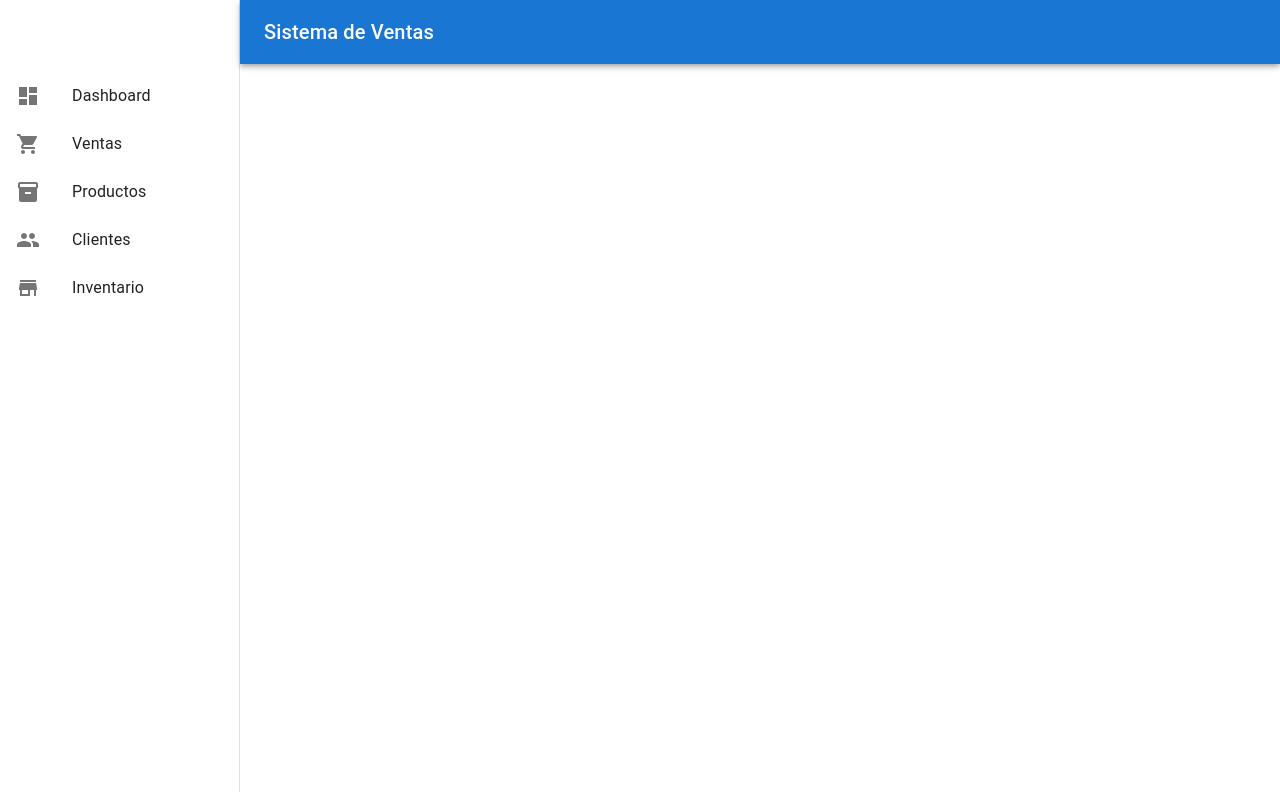
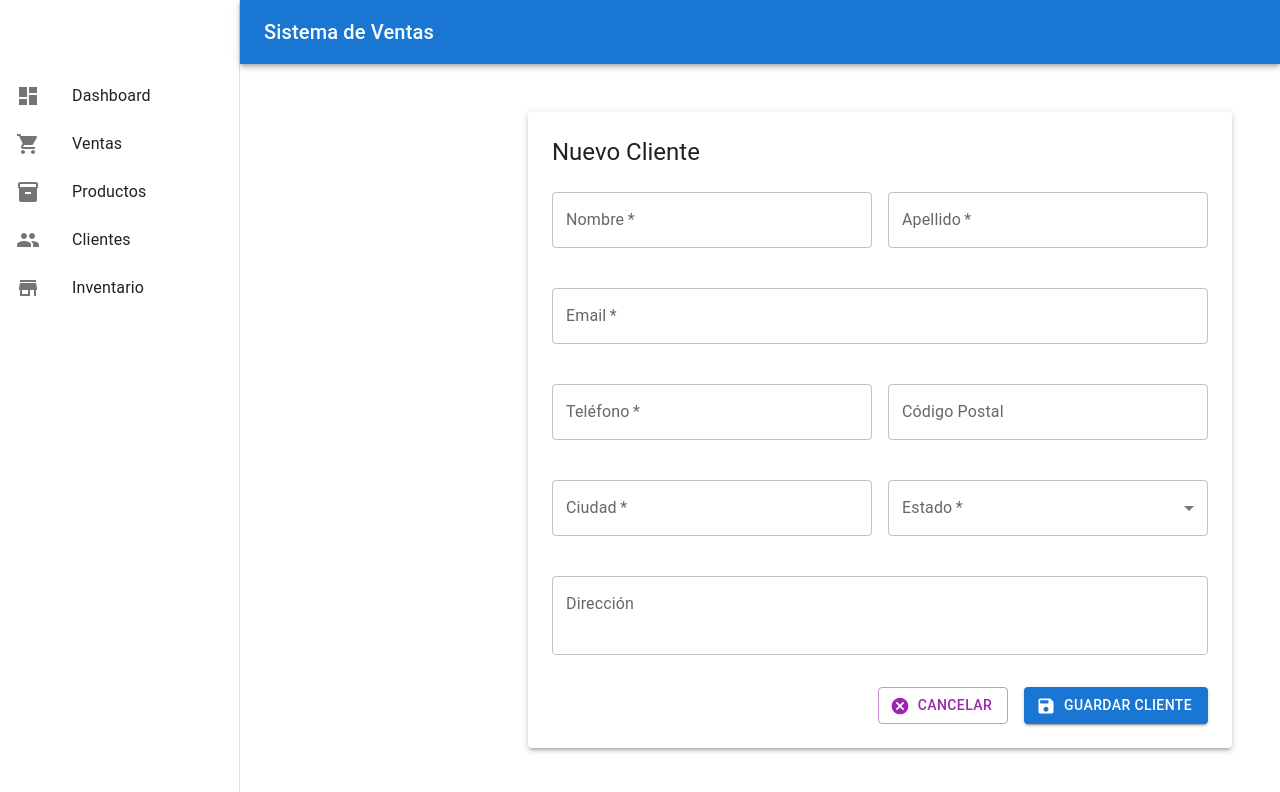
Before and after one commit to Norbey32/SistemaVentasFrontend, a React (Create React App) app: page /clientes/crear in a window 1280 px wide. Shown: the top 792 px of the page. Built offline with nearby package versions, Linux system fonts and the light colour scheme.

Commit message:
Formulario para crear clientes

```diff
--- a/src/App.tsx
+++ b/src/App.tsx
@@ -4,6 +4,8 @@ import DashboardPage from './pages/DashboardPage';
 import VentasPage from './pages/VentasPage';
 import ProductosPage from './pages/ProductosPage';
 import ClientesPage from './pages/ClientesPage';
+import ClienteForm from './components/Clientes/ClienteForm';
+import ClienteFormUpdate from './components/Clientes/ClienteFormUpdate';
 import InventarioPage from './pages/InventarioPage';
 import Layout from './components/Layout/Layout';
 
@@ -16,6 +18,8 @@ function App() {
           <Route path="/ventas" element={<VentasPage />} />
           <Route path="/productos" element={<ProductosPage />} />
           <Route path="/clientes" element={<ClientesPage />} />
+          <Route path="/clientes/crear" element={<ClienteForm />} />
+          <Route path="/clientes/editar/:id" element={<ClienteFormUpdate />} />
           <Route path="/inventario" element={<InventarioPage />} />
         </Routes>
       </Layout>
--- a/src/api/clientesApi.ts
+++ b/src/api/clientesApi.ts
@@ -43,5 +43,15 @@ export const deleteCliente = async (id: number): Promise<void> => {
   }
 };
 
+export const getCliente = async (id: number): Promise<Cliente> => {
+  try {
+    const response = await axios.get<Cliente>(`${API_URL}/${id}`);
+    return response.data;
+  } catch (error) {
+    console.error(`Error fetching cliente ${id}:`, error);
+    throw error;
+  }
+};
+
 // Exportación vacía para resolver el error de isolatedModules
 export {};
--- a/src/components/Clientes/ClienteForm.tsx
+++ b/src/components/Clientes/ClienteForm.tsx
@@ -1,10 +1,266 @@
+// src/components/ClienteForm.tsx
+import React, { useState } from 'react';
+import { useNavigate } from 'react-router-dom';
+import { createCliente } from '../../api/clientesApi';
+import { CreateClienteDTO } from '../../types/types';
+import {
+  Box,
+  Button,
+  TextField,
+  Paper,
+  Typography,
+  FormControl,
+  InputLabel,
+  MenuItem,
+  Select
+} from '@mui/material';
+import { Save, Cancel } from '@mui/icons-material';
+
 const ClienteForm = () => {
+  const navigate = useNavigate();
+  const [cliente, setCliente] = useState<CreateClienteDTO>({
+    nombre: '',
+    apellido: '',
+    email: '',
+    telefono: '',
+    ciudad: '',
+    estado: '',
+    codigo_postal: '',
+    fecha_registro: new Date().toISOString().split('T')[0]
+  });
+
+  const [errors, setErrors] = useState<Record<string, string>>({});
+
+  const handleChange = (e: React.ChangeEvent<HTMLInputElement | HTMLTextAreaElement>) => {
+    const { name, value } = e.target;
+    setCliente(prev => ({
+      ...prev,
+      [name]: value
+    }));
+    // Limpiar error cuando el usuario escribe
+    if (errors[name]) {
+      setErrors(prev => ({ ...prev, [name]: '' }));
+    }
+  };
+
+  const validateForm = () => {
+    const newErrors: Record<string, string> = {};
+    if (!cliente.nombre) newErrors.nombre = 'Nombre es requerido';
+    if (!cliente.apellido) newErrors.apellido = 'Apellido es requerido';
+    if (!cliente.email) {
+      newErrors.email = 'Email es requerido';
+    } else if (!/^\S+@\S+\.\S+$/.test(cliente.email)) {
+      newErrors.email = 'Email no válido';
+    }
+    if (!cliente.telefono) newErrors.telefono = 'Teléfono es requerido';
+    if (!cliente.ciudad) newErrors.ciudad = 'Ciudad es requerida';
+    if (!cliente.estado) newErrors.estado = 'Estado es requerido';
+
+    setErrors(newErrors);
+    return Object.keys(newErrors).length === 0;
+  };
+
+  const handleSubmit = async (e: React.FormEvent) => {
+    e.preventDefault();
+    if (!validateForm()) return;
+
+    try {
+      await createCliente(cliente);
+      navigate('/clientes');
+    } catch (error) {
+      console.error('Error al crear cliente:', error);
+      setErrors(prev => ({
+        ...prev,
+        general: 'Error al guardar el cliente. Por favor intente nuevamente.'
+      }));
+    }
+  };
+
+  const handleCancel = () => {
+    navigate('/clientes');
+  };
+
   return (
-    <div>
-      <h2>Formulario de Cliente</h2>
-      {/* Aquí iría la lógica para mostrar el formulario de cliente */}
-    </div>
+    <Box sx={{
+      p: 3,
+      maxWidth: 800,
+      margin: '0 auto',
+      display: 'flex',
+      flexDirection: 'column',
+      gap: 2
+    }}>
+      <Paper elevation={3} sx={{ p: 3 }}>
+        <Typography variant="h5" component="h2" gutterBottom>
+          Nuevo Cliente
+        </Typography>
+
+        {errors.general && (
+          <Typography color="error" sx={{ mb: 2 }}>
+            {errors.general}
+          </Typography>
+        )}
+
+        <form onSubmit={handleSubmit}>
+          <Box sx={{
+            display: 'flex',
+            flexWrap: 'wrap',
+            gap: 2,
+            mb: 2
+          }}>
+            <Box sx={{ flex: '1 1 200px' }}>
+              <TextField
+                fullWidth
+                label="Nombre"
+                name="nombre"
+                value={cliente.nombre}
+                onChange={handleChange}
+                error={!!errors.nombre}
+                helperText={errors.nombre}
+                margin="normal"
+                required
+              />
+            </Box>
+            <Box sx={{ flex: '1 1 200px' }}>
+              <TextField
+                fullWidth
+                label="Apellido"
+                name="apellido"
+                value={cliente.apellido}
+                onChange={handleChange}
+                error={!!errors.apellido}
+                helperText={errors.apellido}
+                margin="normal"
+                required
+              />
+            </Box>
+          </Box>
+
+          <Box sx={{ mb: 2 }}>
+            <TextField
+              fullWidth
+              label="Email"
+              name="email"
+              type="email"
+              value={cliente.email}
+              onChange={handleChange}
+              error={!!errors.email}
+              helperText={errors.email}
+              margin="normal"
+              required
+            />
+          </Box>
+
+          <Box sx={{
+            display: 'flex',
+            flexWrap: 'wrap',
+            gap: 2,
+            mb: 2
+          }}>
+            <Box sx={{ flex: '1 1 200px' }}>
+              <TextField
+                fullWidth
+                label="Teléfono"
+                name="telefono"
+                value={cliente.telefono}
+                onChange={handleChange}
+                error={!!errors.telefono}
+                helperText={errors.telefono}
+                margin="normal"
+                required
+              />
+            </Box>
+            <Box sx={{ flex: '1 1 200px' }}>
+              <TextField
+                fullWidth
+                label="Código Postal"
+                name="codigo_postal"
+                value={cliente.codigo_postal}
+                onChange={handleChange}
+                margin="normal"
+              />
+            </Box>
+          </Box>
+
+          <Box sx={{
+            display: 'flex',
+            flexWrap: 'wrap',
+            gap: 2,
+            mb: 2
+          }}>
+            <Box sx={{ flex: '1 1 200px' }}>
+              <TextField
+                fullWidth
+                label="Ciudad"
+                name="ciudad"
+                value={cliente.ciudad}
+                onChange={handleChange}
+                error={!!errors.ciudad}
+                helperText={errors.ciudad}
+                margin="normal"
+                required
+              />
+            </Box>
+            <Box sx={{ flex: '1 1 200px' }}>
+              <FormControl fullWidth margin="normal" required error={!!errors.estado}>
+                <InputLabel>Estado</InputLabel>
+                <Select
+                  name="estado"
+                  value={cliente.estado}
+                  onChange={(e) => handleChange(e as React.ChangeEvent<HTMLInputElement>)}
+                  label="Estado"
+                >
+                  <MenuItem value="Activo">Activo</MenuItem>
+                  <MenuItem value="Inactivo">Inactivo</MenuItem>
+                </Select>
+                {errors.estado && (
+                  <Typography variant="caption" color="error">
+                    {errors.estado}
+                  </Typography>
+                )}
+              </FormControl>
+            </Box>
+          </Box>
+
+          <Box sx={{ mb: 2 }}>
+            <TextField
+              fullWidth
+              label="Dirección"
+              name="direccion"
+              value={cliente.direccion || ''}
+              onChange={handleChange}
+              margin="normal"
+              multiline
+              rows={2}
+            />
+          </Box>
+
+          <Box sx={{
+            mt: 3,
+            display: 'flex',
+            justifyContent: 'flex-end',
+            gap: 2
+          }}>
+            <Button
+              variant="outlined"
+              color="secondary"
+              startIcon={<Cancel />}
+              onClick={handleCancel}
+            >
+              Cancelar
+            </Button>
+            <Button
+              type="submit"
+              variant="contained"
+              color="primary"
+              startIcon={<Save />}
+            >
+              Guardar Cliente
+            </Button>
+          </Box>
+        </form>
+      </Paper>
+    </Box>
   );
-}
+};
 
 export default ClienteForm;
--- a/src/pages/ClientesPage.tsx
+++ b/src/pages/ClientesPage.tsx
@@ -2,7 +2,10 @@ import ClientesTable from '../components/Clientes/ClientesTable';
 
 const ClientesPage = () => {
   return (
-    <ClientesTable />
+    <div>
+      <h1>Clientes</h1>
+      <ClientesTable />
+    </div>
   );
 }
 
```
